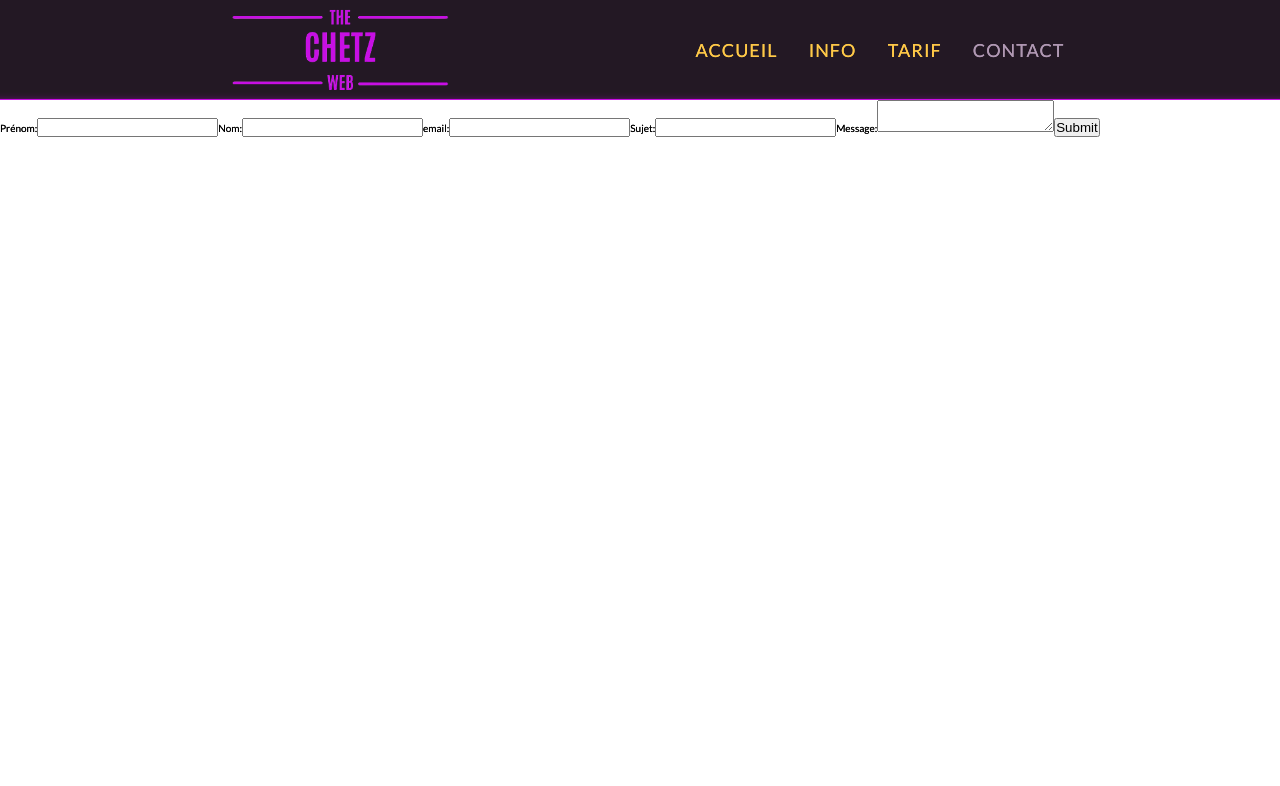
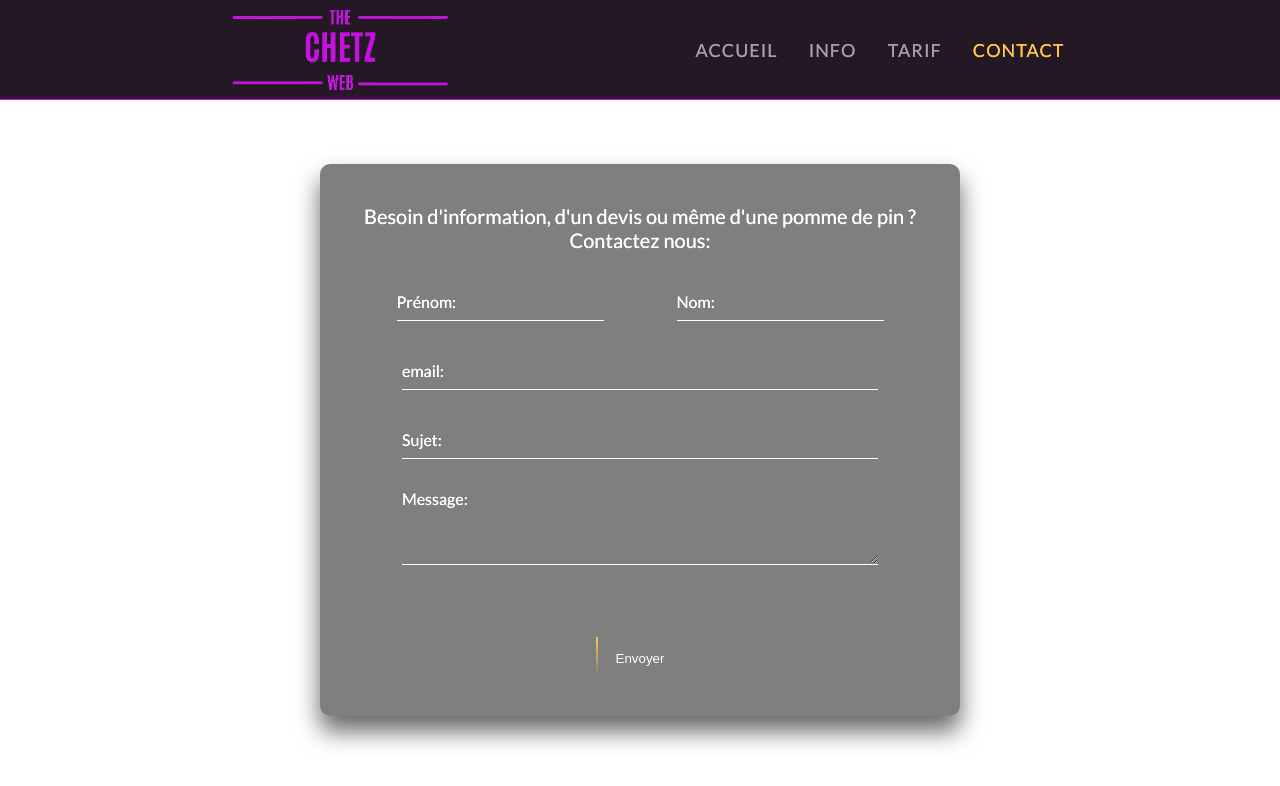
Before and after one commit to lolonai/chetz-web, a React (Create React App) app: page /contact in a window 1280 px wide. Shown: the top 786 px of the page. Built offline with nearby package versions, Linux system fonts and the light colour scheme.

Commit message:
set conntact Form Style

```diff
--- a/src/Components/Nav.js
+++ b/src/Components/Nav.js
@@ -28,7 +28,7 @@ const Nav = () => {
     <React.Fragment>
       <div id="sidenav" className="sidenav">
         <div onClick={closeNav} className="menuTop triangle">
-          <i class="fas fa-times"></i>
+          <i className="fas fa-times"></i>
         </div>
         <Menu />
       </div>
@@ -38,7 +38,7 @@ const Nav = () => {
         </div>
         <div className="grid">
           <Menu />
-          <i onClick={openNav} id="menuBtn" class="fas fa-bars"></i>
+          <i onClick={openNav} id="menuBtn" className="fas fa-bars"></i>
         </div>
       </nav>
     </React.Fragment>
--- a/src/Containers/Form.js
+++ b/src/Containers/Form.js
@@ -33,23 +33,39 @@ export default function ContactForm() {
   };
 
   return (
+    <div className="contact-container">
+      <div className="login-box">
+        <p>
+          Besoin d'information, d'un devis ou même d'une pomme de pin ? <br />{" "}
+          Contactez nous:
+        </p>
         <form onSubmit={handleSubmit(onSubmit)}>
-      <label>Prénom:</label>
+          <div className="inline-input">
+            <div className="user-box">
               <input
+                placeholder=" "
                 defaultValue={intialValues.prenom}
                 name="prenom"
                 ref={register({ required: true })}
               />
               {errors.prenom && <p>Veuillez remplir ce champ</p>}
-      <label>Nom:</label>
+              <label>Prénom:</label>
+            </div>
+            <div className="user-box">
               <input
+                placeholder=" "
                 defaultValue={intialValues.nom}
                 name="nom"
                 ref={register({ required: true })}
               />
               {errors.nom && <p>Veuillez remplir ce champ</p>}
-      <label>email:</label>
+              <label>Nom:</label>
+            </div>
+          </div>
+          <div className="inline-input">
+            <div className="user-box w100">
               <input
+                placeholder=" "
                 defaultValue={intialValues.email}
                 name="email"
                 ref={register({
@@ -65,13 +81,23 @@ export default function ContactForm() {
               {errors.email && errors.email.type === "pattern" && (
                 <p>Veuillez entrer une adresse email valide</p>
               )}
-      <label>Sujet:</label>
+              <label>email:</label>
+            </div>
+          </div>
+          <div className="inline-input">
+            <div className="user-box w100">
               <input
+                placeholder=" "
                 defaultValue={intialValues.sujet}
                 name="sujet"
-        ref={register({ required: true })}
+                ref={register({ required: true, maxLength: 70 })}
               />
               {errors.sujet && <p>Veuillez remplir ce champ</p>}
+              <label>Sujet:</label>
+            </div>
+          </div>
+          <div className="inline-input textBox">
+            <div className="use-box">
               <label>Message:</label>
               <textarea
                 defaultValue={intialValues.message}
@@ -84,7 +110,19 @@ export default function ContactForm() {
               {errors.message && errors.message.type === "minLength" && (
                 <p>Minimum 20 caractères</p>
               )}
-      <input type="submit" />
+            </div>
+          </div>
+          <div className="submitFlex">
+            <a href="/">
+              <span></span>
+              <span></span>
+              <span></span>
+              <span></span>
+              <button type="submit">Envoyer</button>
+            </a>
+          </div>
         </form>
+      </div>
+    </div>
   );
 }
--- a/src/Styles/component/Contact.scss
+++ b/src/Styles/component/Contact.scss
@@ -0,0 +1,192 @@
+.contact-container {
+  margin: 0;
+  padding: 0;
+  background: linear-gradient(#141e30, #243b55);
+  width: 100vw;
+
+  .inline-input {
+    display: flex;
+    justify-content: space-around;
+  }
+
+  .login-box {
+    position: absolute;
+    top: 55%;
+    left: 50%;
+    width: 50vw;
+    padding: 40px;
+    transform: translate(-50%, -50%);
+    background: rgba(0, 0, 0, 0.5);
+    box-sizing: border-box;
+    box-shadow: 0 15px 25px rgba(0, 0, 0, 0.6);
+    border-radius: 10px;
+
+    p {
+      margin: 0 0 30px;
+      padding: 0;
+      color: #fff;
+      text-align: center;
+      font-size: 2rem;
+    }
+
+    .user-box {
+      position: relative;
+
+      input {
+        width: 100%;
+        padding: 10px 0;
+        font-size: 16px;
+        color: #fff;
+        margin-bottom: 30px;
+        border: none;
+        border-bottom: 1px solid #fff;
+        outline: none;
+        background: transparent;
+        transition: 0.5s;
+
+        &:focus {
+          border-color: $gold;
+        }
+
+        &:focus ~ label,
+        &:not(:placeholder-shown) ~ label {
+          top: -20px;
+          left: 0;
+          color: $gold;
+          font-size: 12px;
+        }
+      }
+
+      label {
+        position: absolute;
+        top: 0;
+        left: 0;
+        padding: 10px 0;
+        font-size: 16px;
+        color: #fff;
+        pointer-events: none;
+        transition: 0.5s;
+      }
+    }
+
+    .w100 {
+      position: relative;
+      width: 85%;
+    }
+
+    .use-box {
+      position: relative;
+      width: 85%;
+
+      &:focus-within label {
+        color: $gold;
+      }
+
+      textarea {
+        width: 100%;
+        padding: 10px 0;
+        font-size: 16px;
+        color: #fff;
+        margin-bottom: 30px;
+        border: none;
+        border-bottom: 1px solid #fff;
+        outline: none;
+        background: transparent;
+        transition: 0.5s;
+
+        &:focus {
+          border-color: $gold;
+        }
+      }
+
+      label {
+        padding: 10px 0;
+        font-size: 16px;
+        color: #fff;
+        pointer-events: none;
+        transition: 0.5s;
+      }
+    }
+
+    .submitFlex {
+      display: flex;
+      justify-content: center;
+    }
+
+    a {
+      position: relative;
+      display: inline-block;
+      padding: 10px 20px;
+      color: $gold;
+      font-size: 16px;
+      text-decoration: none;
+      text-transform: uppercase;
+      overflow: hidden;
+      transition: 0.5s;
+      margin-top: 40px;
+      letter-spacing: 4px;
+
+      &:hover {
+        background: $gold;
+        color: #fff;
+        border-radius: 5px;
+        box-shadow: 0 0 5px $gold, 0 0 25px $gold, 0 0 50px $gold,
+          0 0 100px $gold;
+
+        button {
+          background: none;
+        }
+      }
+
+      span {
+        position: absolute;
+        display: block;
+
+        &:nth-child(1) {
+          top: 0;
+          left: -100%;
+          width: 100%;
+          height: 2px;
+          background: linear-gradient(90deg, transparent, $gold);
+          animation: btn-anim1 1s linear infinite;
+        }
+
+        &:nth-child(2) {
+          top: -100%;
+          right: 0;
+          width: 2px;
+          height: 100%;
+          background: linear-gradient(180deg, transparent, $gold);
+          animation: btn-anim2 1s linear infinite;
+          animation-delay: 0.25s;
+        }
+
+        &:nth-child(3) {
+          bottom: 0;
+          right: -100%;
+          width: 100%;
+          height: 2px;
+          background: linear-gradient(270deg, transparent, $gold);
+          animation: btn-anim3 1s linear infinite;
+          animation-delay: 0.5s;
+        }
+
+        &:nth-child(4) {
+          bottom: -100%;
+          left: 0;
+          width: 2px;
+          height: 100%;
+          background: linear-gradient(360deg, transparent, $gold);
+          animation: btn-anim4 1s linear infinite;
+          animation-delay: 0.75s;
+        }
+      }
+
+      button {
+        background-color: transparent;
+        border: 0;
+        color: #fff;
+      }
+    }
+  }
+}
--- a/src/Styles/component/Custom/_keyframe.scss
+++ b/src/Styles/component/Custom/_keyframe.scss
@@ -27,3 +27,48 @@
     opacity: 0;
   }
 }
+
+/**
+ * ----------------------------------------
+ * animation btn-anim
+ * ----------------------------------------
+ */
+@keyframes btn-anim1 {
+  0% {
+    left: -100%;
+  }
+  50%,
+  100% {
+    left: 100%;
+  }
+}
+
+@keyframes btn-anim2 {
+  0% {
+    top: -100%;
+  }
+  50%,
+  100% {
+    top: 100%;
+  }
+}
+
+@keyframes btn-anim3 {
+  0% {
+    right: -100%;
+  }
+  50%,
+  100% {
+    right: 100%;
+  }
+}
+
+@keyframes btn-anim4 {
+  0% {
+    bottom: -100%;
+  }
+  50%,
+  100% {
+    bottom: 100%;
+  }
+}
--- a/src/Styles/component/Nav.scss
+++ b/src/Styles/component/Nav.scss
@@ -45,7 +45,7 @@ nav {
             position: relative;
             display: block;
             padding: 4px 0;
-            color: $gold;
+            color: $light-dark;
             text-transform: uppercase;
             transition: 0.5s;
             &::after {
@@ -66,7 +66,7 @@ nav {
             }
           }
           .selected {
-            color: $light-dark;
+            color: $gold;
           }
         }
       }
--- a/src/Styles/component/Sidenav.scss
+++ b/src/Styles/component/Sidenav.scss
@@ -15,7 +15,7 @@
     display: flex;
     align-items: center;
     justify-content: center;
-    height: 8.7rem;
+    height: 8rem;
     border-bottom: solid 1px $pink;
     box-shadow: inset 0 -11px 10px -15px $pink;
     cursor: pointer;
```
Lines whose indentation alone changed are shown as unchanged.
